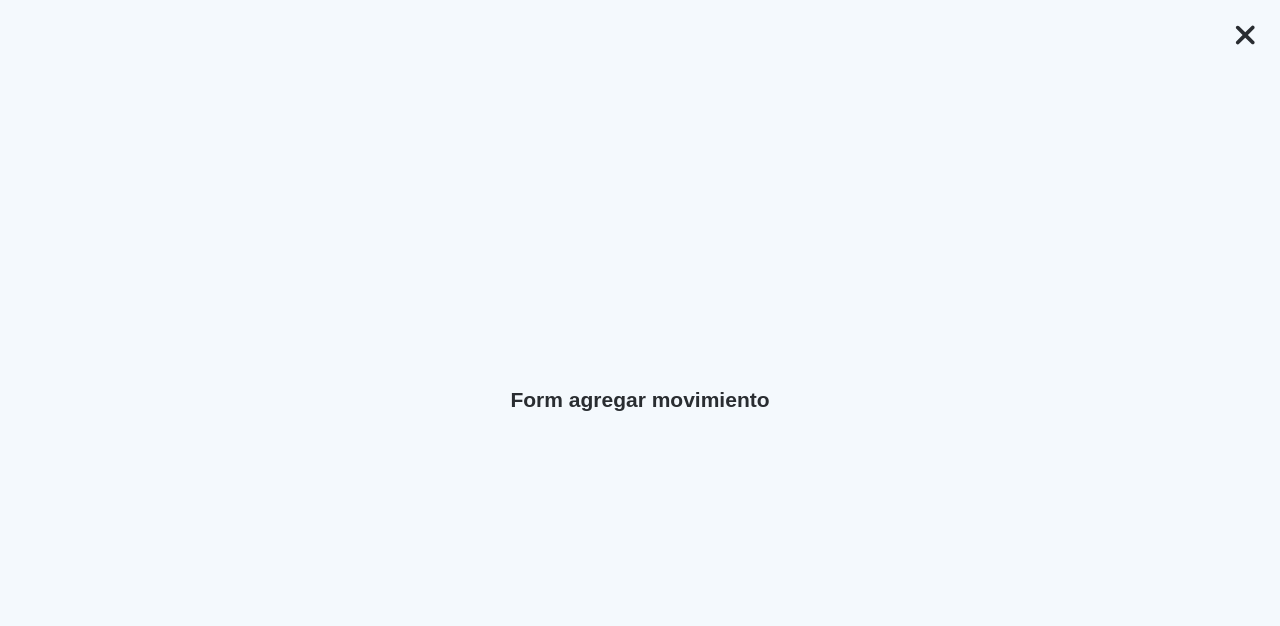
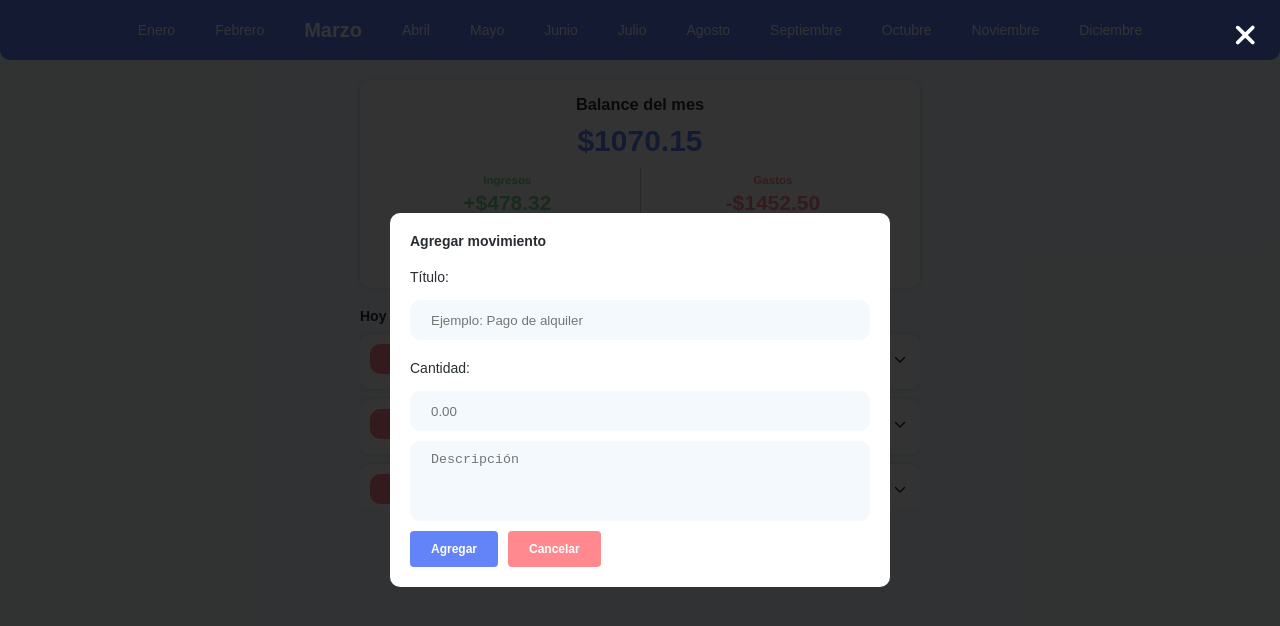
Before and after one commit to IrvingRR/control-cost-app, a React (Vite) app: page / in a window 1280 px wide. Both pictures are taken after a click on the button "Agregar Movimiento". Shown: the top 626 px of the page. Built offline with nearby package versions, Linux system fonts and the light colour scheme.

Commit message:
[Feature]: Input component created

```diff
--- a/src/App.jsx
+++ b/src/App.jsx
@@ -1,5 +1,5 @@
 import { GlobalStyle } from "./styled/globalStyles";
-import { Balance, History, Modal, MonthFilter } from "./components";
+import { Balance, FormAddMovement, History, Modal, MonthFilter } from "./components";
 import { Container, Content } from "./styled/common/main.styles";
 import { Button } from './common';
 import { useModal } from './hooks';
@@ -13,7 +13,7 @@ function App() {
     <GlobalStyle/>
       <Container>
         <Modal isModalOpen={isModalOpen} handleCloseModal={handleCloseModal}>
-          <h2>Form agregar movimiento</h2>
+          <FormAddMovement/>
         </Modal>
         <MonthFilter/>
         <Content>
--- /dev/null
+++ b/src/common/Input.jsx
@@ -0,0 +1,13 @@
+import { Field, FieldContent, InputElement, Legend, Label } from '../styled/common/input.styles';
+
+export const Input = ({ legend, label, isValid, ...props }) => {
+  return (
+    <Field>
+        { label && <Label>{ label }</Label> }
+        <FieldContent>
+            <InputElement { ...props } autoComplete='off'/>
+        </FieldContent>
+        { legend && <Legend isValid={isValid}>{ legend }</Legend> }
+    </Field>
+  );
+};
--- a/src/common/index.js
+++ b/src/common/index.js
@@ -1 +1,2 @@
 export * from './Button';
+export * from './Input';
--- /dev/null
+++ b/src/components/FormAddMovement.jsx
@@ -0,0 +1,18 @@
+import { Form, FormActions, TextArea } from "../styled/common/form.styles";
+import { Button } from '../common';
+import { Input } from "../common";
+
+export const FormAddMovement = () => {
+  return (
+    <Form>
+        <h2>Agregar movimiento</h2>
+        <Input type='text' name='title' placeholder='Ejemplo: Pago de alquiler' label='Título:'/>
+        <Input type='number' name='amount' placeholder='0.00' label='Cantidad:'/>
+        <TextArea name='description' placeholder='Descripción'/>
+        <FormActions>
+            <Button label='Agregar'/>
+            <Button label='Cancelar' variant='danger'/>
+        </FormActions>
+    </Form>
+  );
+};
--- a/src/components/index.js
+++ b/src/components/index.js
@@ -1,4 +1,5 @@
 export * from './Balance';
+export * from './FormAddMovement';
 export * from './History';
 export * from './HistoryCost';
 export * from './HistoryElement';
--- /dev/null
+++ b/src/styled/common/form.styles.js
@@ -0,0 +1,37 @@
+import styled from 'styled-components';
+
+export const Form = styled.form`
+    width: 100%;
+    max-width: 500px;
+    background-color: var(--background-secondary-color);
+    border-radius: var(--radius);
+    padding: 20px;
+    display: flex;
+    flex-direction: column;
+    gap: 10px;
+
+    h2 {
+        font-size: var(--fs-m);
+    }
+`;
+
+export const TextArea = styled.textarea`
+    width: 100%;
+    height: 80px;
+    padding: 10px 20px;
+    transition: var(--transition);
+    border-color: var(--background-primary-color);
+    background-color: var(--background-primary-color);
+    border-radius: var(--radius);
+    resize: none;
+
+    &:focus {
+        background-color: transparent;
+    }
+`;
+
+export const FormActions = styled.div`
+    display: flex;
+    align-items: center;
+    gap: 10px;
+`;
--- /dev/null
+++ b/src/styled/common/input.styles.js
@@ -0,0 +1,58 @@
+import styled, { css } from 'styled-components';
+
+export const Field = styled.div`
+    width: 100%;
+    display: flex;
+    flex-direction: column;
+    gap: 5px;
+    transition: var(--transition);
+`;
+
+export const FieldContent = styled.div`
+    width: 100%;
+    display: flex;
+    align-items: center;
+    gap: 8px;
+`;
+
+export const InputElement = styled.input`
+    width: 100%;
+    height: 40px;
+    padding: 10px 20px;
+    transition: var(--transition);
+    border-color: var(--background-primary-color);
+    background-color: var(--background-primary-color);
+    border-radius: var(--radius);
+
+    &:focus {
+        background-color: transparent;
+    }
+`;
+
+export const Legend = styled.div`
+    width: 100%;
+    padding: 10px 20px;
+    background-color: var(--danger-color);
+    color: var(--white-color);
+    display: flex;
+    align-items: center;
+    gap: 10px;
+    border-radius: var(--radius);
+    font-size: var(--fs-s);
+    transition: var(--transition);
+    height: 0;
+    opacity: 0;
+    visibility: hidden;
+    overflow: hidden;
+
+    ${props => !props.isValid && css`
+        height: auto;
+        opacity: 1;
+        visibility: visible;
+    `}
+`;
+
+export const Label = styled.label`
+    width: 100%;
+    padding: 10px 0;
+`;
--- a/src/styled/components/modal.styles.js
+++ b/src/styled/components/modal.styles.js
@@ -10,7 +10,7 @@ export const ModalContainer = styled.div`
     display: flex;
     align-items: center;
     justify-content: center;
-    background-color: var(--background-primary-color);
+    background-color: rgba(0, 0, 0, 0.8);
     padding: 20px;
     transform: translateX(-100%);
     visibility: hidden;
@@ -22,6 +22,15 @@ export const ModalContainer = styled.div`
         visibility: visible;
         opacity: 1;
     `}
+
+    @media screen and (min-width: 768px) {
+        transform: translate(0, -100%);
+
+        ${props => props.isModalOpen && css`
+            transform: translate(0, 0);
+        `}
+
+    }
 `;
 
 export const ButtonCloseModal = styled.button`
@@ -30,7 +39,7 @@ export const ButtonCloseModal = styled.button`
     display: flex;
     justify-content: center;
     align-items: center;
-    color: var(--font-color);
+    color: var(--white-color);
     position: absolute;
     top: 20px;
     right: 20px;
--- a/src/styled/globalStyles.js
+++ b/src/styled/globalStyles.js
@@ -40,6 +40,7 @@ export const GlobalStyle = createGlobalStyle`
         --radius: 10px;
         --initial-border: 1px solid transparent;
         --shadow: 0px 0px 5px 0px rgba(201,201,201,0.75);
+    }
 
     /* Reset Styles */
 
@@ -58,11 +59,12 @@ export const GlobalStyle = createGlobalStyle`
         }
 
         button,
+        select,
         input,
-    select {
-        border: var(--initial-border);
+        textarea {
             outline: none;
             transition: var(--transition);
+            border: 1px solid transparent;
         }
 
         button {
@@ -94,6 +96,5 @@ export const GlobalStyle = createGlobalStyle`
         ::-webkit-scrollbar-thumb:hover {
         background: #555;
         }
-}
 
 `;
```
Lines whose indentation alone changed are shown as unchanged.
